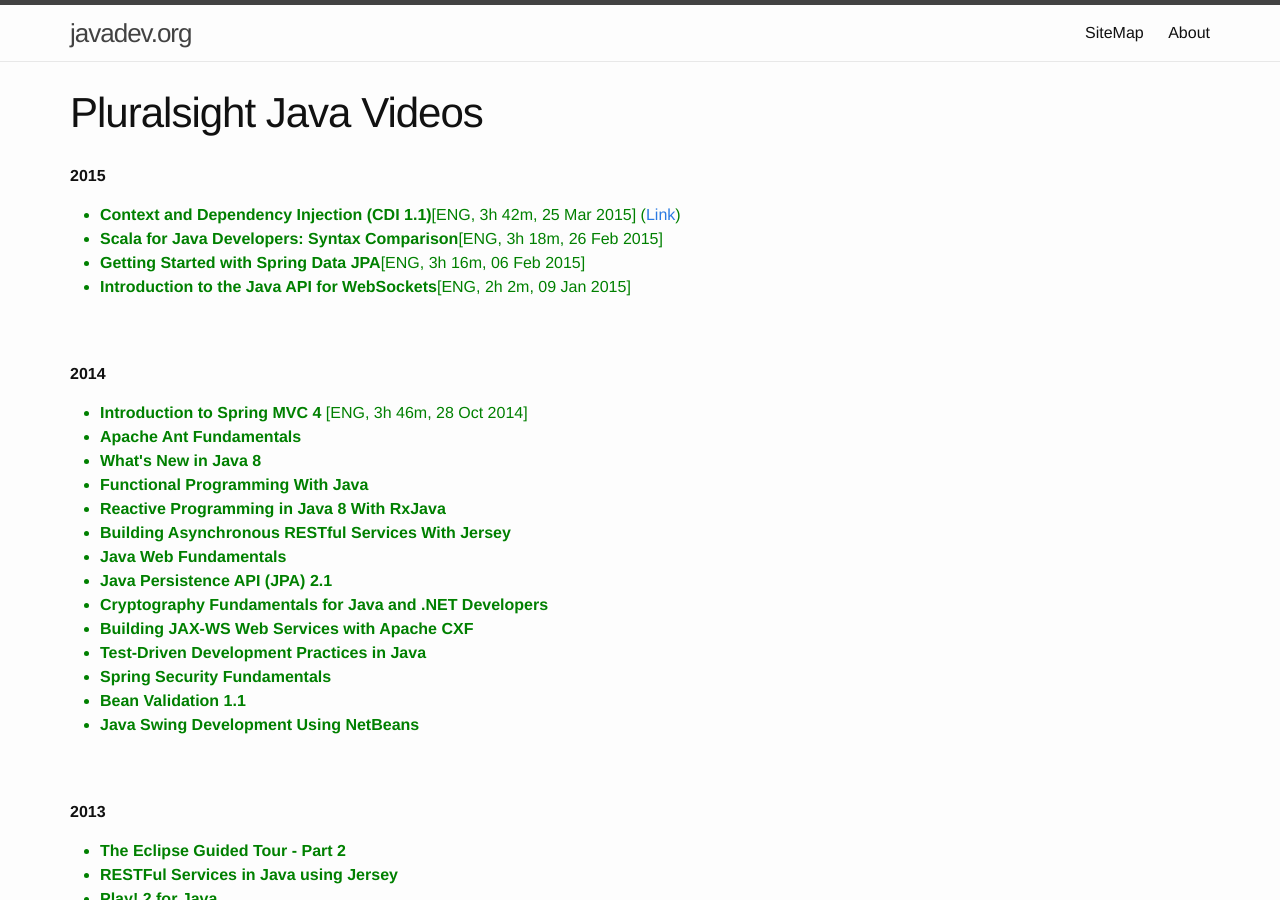
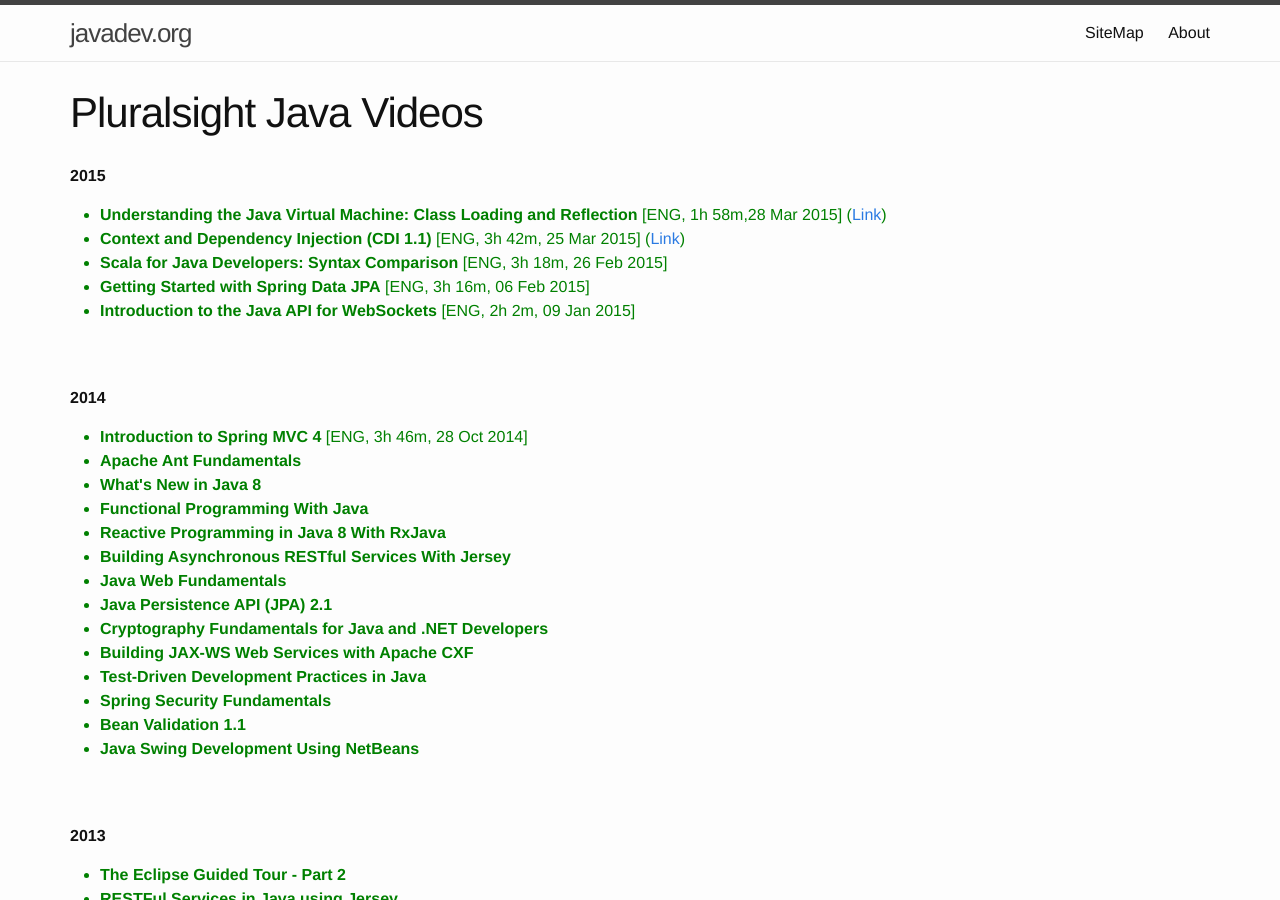
Before and after one commit to webmakaka/javadev.org, a Jekyll site: the page built from website/library/collections/video/paid/pluralsight.md, in a window 1280 px wide and 900 px high. Built offline with Jekyll 4.4.1, drawn with Linux system fonts in a browser that asks for light colours.

Commit message:
Update pluralsight.md

```diff
--- a/website/library/collections/video/paid/pluralsight.md
+++ b/website/library/collections/video/paid/pluralsight.md
@@ -9,10 +9,13 @@
 
 
 <ul>
-    <li style="color:green"><strong>Context and Dependency Injection (CDI 1.1)</strong>[ENG, 3h 42m, 25 Mar 2015] (<a href="http://www.pluralsight.com/courses/context-dependency-injection-1-1">Link</a>)</li>
-    <li style="color:green"><strong>Scala for Java Developers: Syntax Comparison</strong>[ENG, 3h 18m, 26 Feb 2015]</li>
-    <li style="color:green"><strong>Getting Started with Spring Data JPA</strong>[ENG, 3h 16m, 06 Feb 2015]</li>
-    <li style="color:green"><strong>Introduction to the Java API for WebSockets</strong>[ENG, 2h 2m, 09 Jan 2015]</li>
+
+
+    <li style="color:green"><strong>Understanding the Java Virtual Machine: Class Loading and Reflection</strong> [ENG, 1h 58m,28 Mar 2015] (<a href="http://www.pluralsight.com/courses/understanding-java-vm-class-loading-reflection">Link</a>)</li>
+    <li style="color:green"><strong>Context and Dependency Injection (CDI 1.1)</strong> [ENG, 3h 42m, 25 Mar 2015] (<a href="http://www.pluralsight.com/courses/context-dependency-injection-1-1">Link</a>)</li>
+    <li style="color:green"><strong>Scala for Java Developers: Syntax Comparison</strong> [ENG, 3h 18m, 26 Feb 2015]</li>
+    <li style="color:green"><strong>Getting Started with Spring Data JPA</strong> [ENG, 3h 16m, 06 Feb 2015]</li>
+    <li style="color:green"><strong>Introduction to the Java API for WebSockets</strong> [ENG, 2h 2m, 09 Jan 2015]</li>
 </ul>
 
 
```
